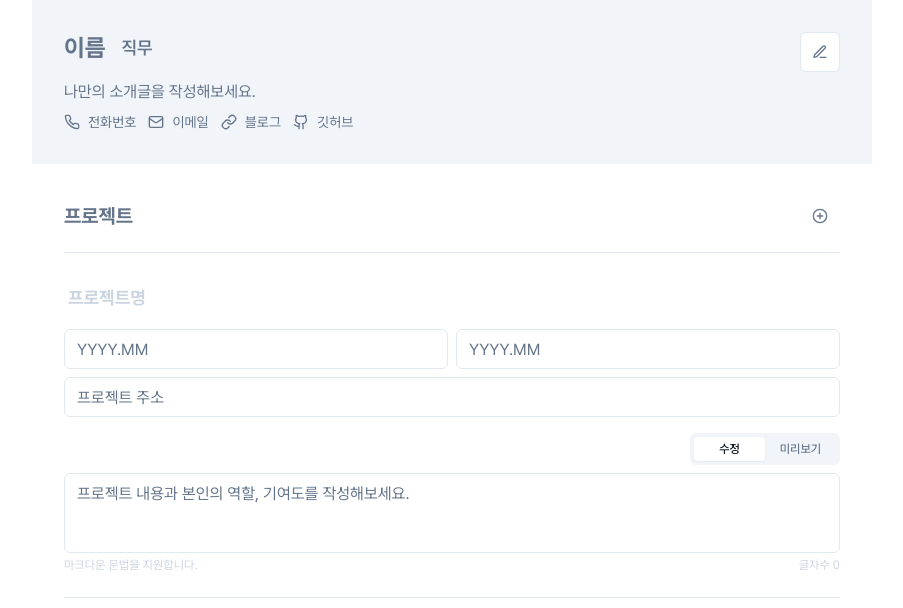
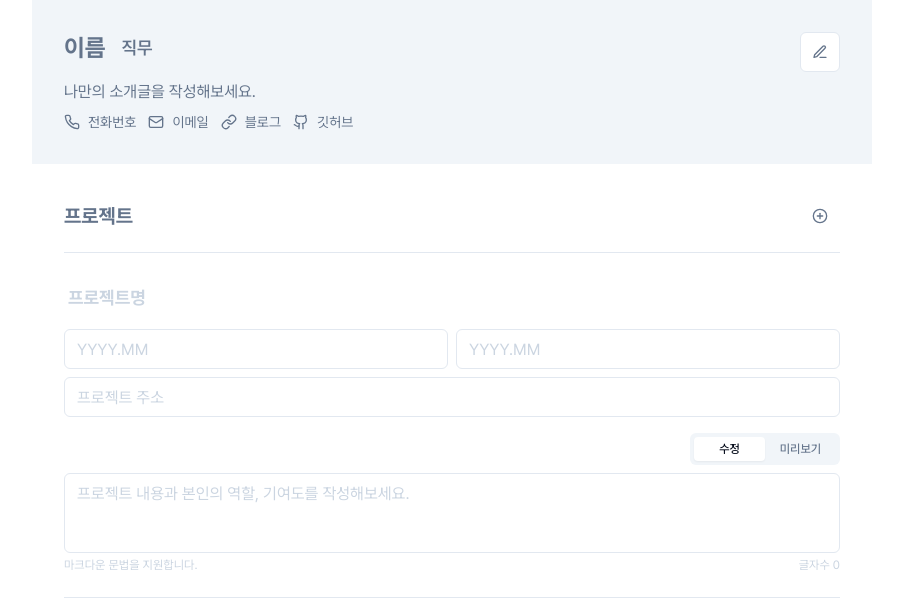
Before and after one commit to dmswl98/careerboost, a Next.js app: page / in a window 1280 px wide. Shown: the top 608 px of the page, without its empty margins (188-1091 px from the left). Built offline with nearby package versions, Linux system fonts and the light colour scheme.

Commit message:
feat: placeholder 색상 변경

```diff
--- a/src/components/ui/input.tsx
+++ b/src/components/ui/input.tsx
@@ -17,7 +17,7 @@ const Input = React.forwardRef<HTMLInputElement, InputProps>(
       <input
         type={type}
         className={cn(
-          `flex h-10 w-full bg-background px-3 py-2 ring-offset-background placeholder:text-muted-foreground focus:outline-none disabled:cursor-not-allowed disabled:opacity-50 ${outlineStyles}`,
+          `flex h-10 w-full bg-background px-3 py-2 ring-offset-background placeholder:text-muted-foreground placeholder:text-slate-300 focus:outline-none disabled:cursor-not-allowed disabled:opacity-50 ${outlineStyles}`,
           className
         )}
         ref={ref}
--- a/src/components/ui/textarea.tsx
+++ b/src/components/ui/textarea.tsx
@@ -10,7 +10,7 @@ const Textarea = React.forwardRef<HTMLTextAreaElement, TextareaProps>(
     return (
       <textarea
         className={cn(
-          'flex h-[80px] w-full resize-none rounded-md border border-input bg-transparent px-3 py-2 text-md ring-offset-background placeholder:text-muted-foreground focus-visible:outline-none focus-visible:ring-2 focus-visible:ring-ring focus-visible:ring-offset-2 disabled:cursor-not-allowed disabled:opacity-50',
+          'flex h-[80px] w-full resize-none rounded-md border border-input bg-transparent px-3 py-2 text-md ring-offset-background placeholder:text-muted-foreground placeholder:text-slate-300 focus-visible:outline-none focus-visible:ring-2 focus-visible:ring-ring focus-visible:ring-offset-2 disabled:cursor-not-allowed disabled:opacity-50',
           className
         )}
         ref={ref}
```
